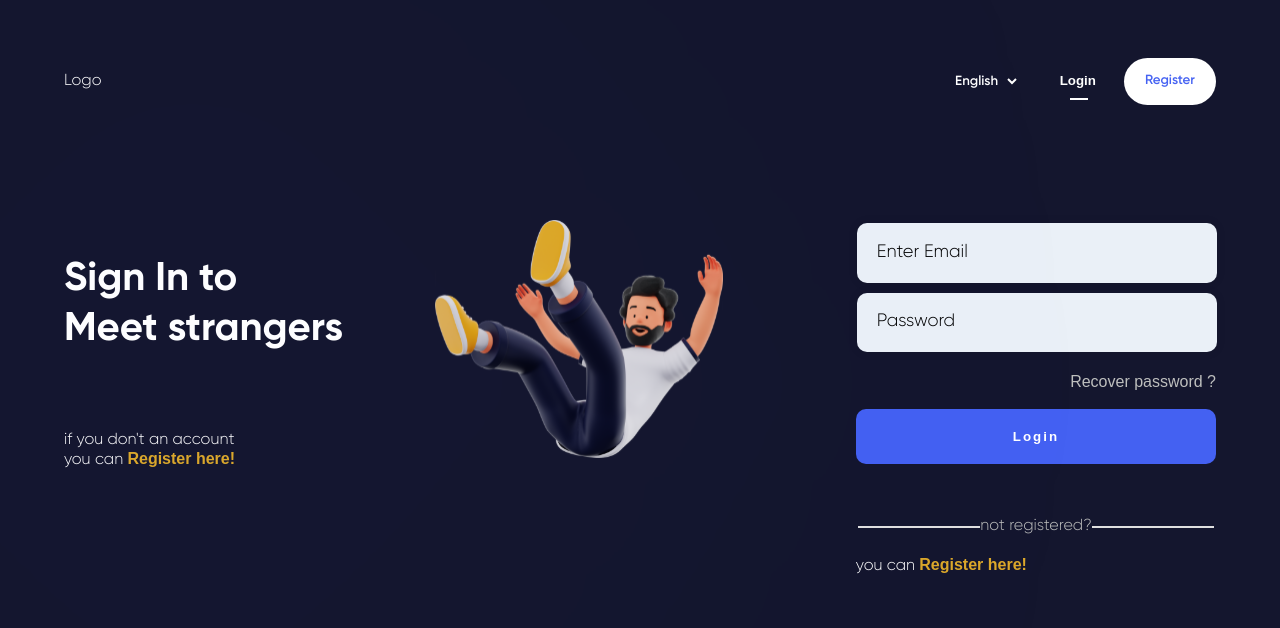
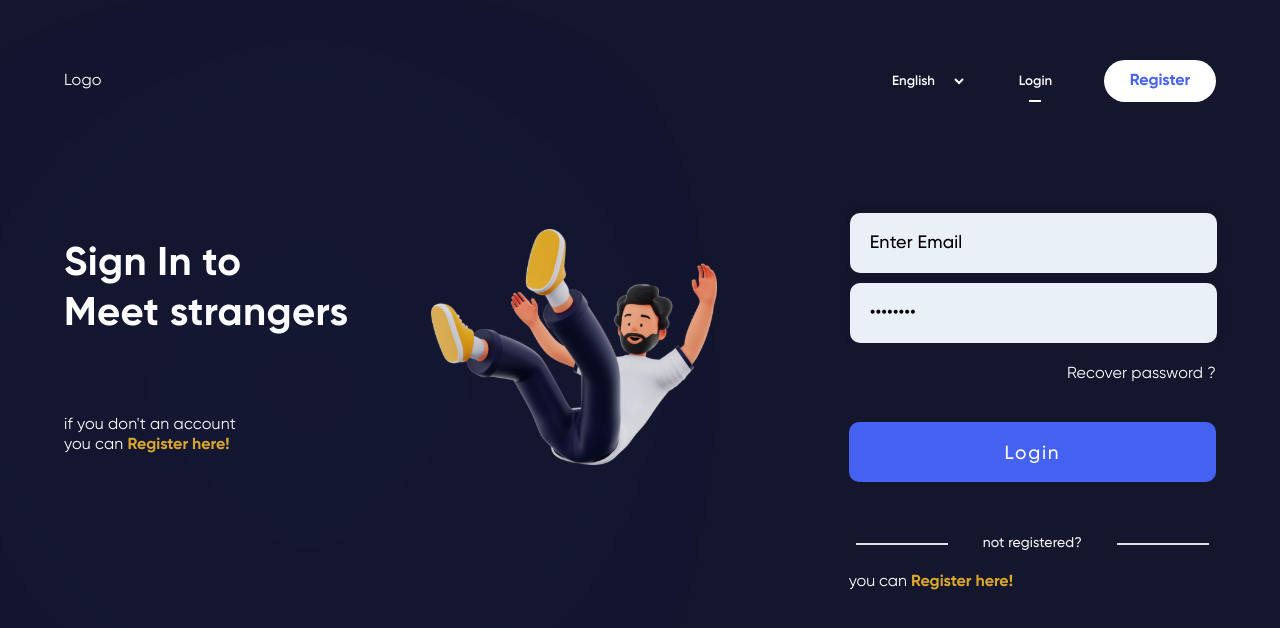
Before and after one commit to ahmadaurwahaj/avgo-client, a React (Create React App) app: page /login in a window 1280 px wide. Shown: the top 628 px of the page. Built offline with nearby package versions, Linux system fonts and the light colour scheme.

Commit message:
Dark Login Update

```diff
--- a/src/Pages/Components/Page/Login/index.js
+++ b/src/Pages/Components/Page/Login/index.js
@@ -54,7 +54,7 @@ function Login() {
 
             <p >
               <span>{`you can `}</span>
-              <button className={style.register_here}> <b>Register here!</b>
+              <button className={style.register_here}> Register here!
               </button>
             </p>
           </div>
@@ -77,14 +77,14 @@ function Login() {
             </div>
 
             <div>
-              <input className={style.password} type="password" placeholder="Password" />
+              <input className={style.password} type="password" placeholder="••••••••" />
             </div>
             <div>
             <p className={style.rec_pass}>Recover password ?</p>
           </div>
 
           <div>
-            <button className={style.loginBtn}><b>Login</b></button>
+            <button className={style.loginBtn}>Login</button>
           </div>
 
           <div
@@ -93,7 +93,7 @@ function Login() {
           <div className={style.regs_here}>
             <p >
               <span>{`you can `}</span>
-              <button className={style.register_Here2}> <b>Register here!</b>
+              <button className={style.register_Here2}>Register here!
               </button>
             </p>
 
--- a/src/Pages/Components/Page/Login/login.module.css
+++ b/src/Pages/Components/Page/Login/login.module.css
@@ -9,15 +9,12 @@
         justify-content: center;
         width: 100%;
         min-height: 100vh;
-        font-family: 'Gilroy', sans-serif;
-        font-weight: 300;
-        font-style: normal;
+        font-family: 'Gilroy';
         background-color: #14162E;
     }
     .innerMain{
         width: 90%;
         background-color: #14162E;
-
     }
 
     .mainNav{
@@ -28,7 +25,6 @@
         justify-content: space-between;
         align-items: center;
 
-
     }
     .leftBar{
         display: flex;
@@ -36,7 +32,6 @@
         align-items: center;
         width: 20%;
         height: 42px;
-
     }
     .rightBar{
         display: flex;
@@ -51,7 +46,6 @@
         display: flex;
         width: 100%;
         background-color: #14162E;
-
     }
 
     .istItem{
@@ -74,10 +68,10 @@
 
     .thrItem{
 display: flex;
-width: 34%;
+width: 35%;
 flex-direction: column;
 margin-left: 8px;
-margin-top: 120px;
+margin-top: 110px;
 justify-content: center;
 background-color: #14162E;
 align-items: center;
@@ -106,83 +100,83 @@ align-items: center;
     .logo{
 
 color: white;
+letter-spacing: 0.01em;
     }
 
     .log{
-        width: 10%;
-        height: 42px;
 
-        display: flex;
-        justify-content: center;
     }
     .lng{
-        width: 10%;
-        height: 42px;
-        display: flex;
-        justify-content: center;
 
     }
 
 .login2{
-    background-color:#14162E;
+    background-color: #14162E;
     border: none;
-    color: #4562f2;
     font-weight: 600;
     color: white;
     cursor: pointer;
+    font-family: 'Gilroy';
+    width: 49px;
+    height: 16px;
+    margin-right: 44px;
 }
 .login2::after{
-    content:" ";
+    content: " ";
 display: block;
 height: 2px;
-    width: 50%;
+width: 25%;
 background-color: white;
 position: relative;
 top: 10px;
 cursor: pointer;
-    margin-left: 10px;
+margin-left: 18px;
 
 }
 
 .Language{
-    background-color:#14162E;
+background-color: #14162E;
 border: none;
-    font-family: 'Gilroy', sans-serif;
+font-family: 'Gilroy';
 font-weight: 600;
 color: white;
-
 cursor: pointer;
+width: 79px;
+height: 16px;
+display: flex;
+margin-right: 44px;
 
 }
 .reg{
-    width: 10%;
-    height: 47px;
-    background-color: white;
-    display: flex;
-    border-radius: 12px;
-    padding: 8px 18px;
+
+}
+
+.register{
+
+background-color: #ffffff;
+color: #4562f2;
+border: none;
+cursor: pointer;
+font-weight: 600;
+font-family: 'Gilroy';
+border-radius: 21px;
+padding: 4px 10px;
 font-size: 16px;
 font-weight: 700;
 cursor: pointer;
 border-radius: 100px;
-    justify-content: center;
-}
+width: 112px;
+height: 42px
 
-.register{
-    background-color:#ffffff;
-    color: #4562f2 ;
-    border: none;
-    cursor: pointer;
-    font-weight: 600;
-    font-family: 'Gilroy', sans-serif;
 }
 .meetStrangers{
     width: 100%;
-    margin-top: 45px;
     display: flex;
     justify-content: flex-start;
     font-size: 40px;
+    letter-spacing: 0.01em;
     color: white;
+    font-family: 'Gilroy';
 
 
 }
@@ -192,19 +186,20 @@ cursor: pointer;
     justify-content:flex-end;
     width: 100%;
     margin-top: 77px;
+    font-family: 'Gilroy';
+    letter-spacing: 0.01em;
     color: white;
 }
 
 .bckColor{
-    display: flex;
-    width: 20%;
-    height: 8vh;
+    width: 80px;
+    height: 80px;
     background: #4461F2;
-    filter: blur(358.5px);
-    border-radius: 50px;
+    filter: blur(158.5px);
+    border-radius: 317px;
      position: absolute;
-     top:350px
-
+     top:350px;
+     left:268px;
 }
 
 
@@ -220,25 +215,26 @@ cursor: pointer;
     display: flex;
     justify-content:space-evenly;
     flex-direction:row-reverse;
-
     }
 
 .enterEmail{
     width: 100%;
+    /* width: 400px; */
+    height: 60px;
     border-style: none;
     margin-top: 1px;
     margin-left: 1px;
     display: flex;
     justify-content: flex-end;
     padding: 20px;
+    letter-spacing: 0.01em;
     border-radius: 10px;
     font-size: 18px;
     font-weight: 500px;
     text-decoration: #4F555A;
     background-color: #eaf0f7;
   font-size: large;
-  font-weight:600;
-  font-family: 'Gilroy', sans-serif;
+  font-family: 'Gilroy-Light', sans-serif;
   box-shadow: 0 0 10px rgba(0, 0, 0, 0.1);
     font-size: medium;
 
@@ -247,21 +243,22 @@ cursor: pointer;
 ::placeholder{
 
     color: black;
-    font-weight: 300;
+    font-weight: 500;
     font-size: 18px;
-  font-family: 'Gilroy', sans-serif;
+    font-family: 'Gilroy';
 
     }
 
 .password{
     width: 100%;
+    /* width: 400px; */
+    height: 60px;
     margin-bottom: 1px;
     margin-left: 1px;
     margin-top: 10px;
     border-style: none;
     background-color: #eaf0f7;
-    font-family: 'Gilroy', sans-serif;
-    font-weight:300;
+    font-family: 'Gilroy-Light', sans-serif;
     box-shadow: 0 0 10px rgba(0, 0, 0, 0.1);
     border-radius: 10px;
     padding: 20px;
@@ -270,30 +267,37 @@ cursor: pointer;
 }
 
 .rec_pass{
+
  width: 100%;
-    color: #bebfbe;
-    font-family: sans-serif;
+color: #fff;
+font-family: 'Gilroy';
 display: flex;
 justify-content: flex-end;
-    margin-top: 20px;
 background-color: #14162E;
+letter-spacing: 0.01em;
 border: none;
 cursor: pointer;
+height: 60px;
+align-items: center;
 }
 .loginBtn{
     width: 100%;
+    /* width: 400px; */
     padding: 20px;
+    height: 60px;
     border-radius: 10px;
     background-color: var(--color-mediumslateblue);
     background-color: #4461f2;
     color: rgb(255, 255, 255);
-    font-family: 'Gilroy-Bold', sans-serif;
-    letter-spacing: 2px;
-    font-style: normal;
+    font-family: 'Gilroy';
+    letter-spacing: 0.09em;
+    font-style:bold;
+    font-weight: 500;
+    /* font-weight: 700; */
+    font-size: 19px;
     cursor: pointer;
     margin-top: 18px;
     border-style: none;
-    border-color: #bebfbe;
 
 }
 .notRegistered{
@@ -304,27 +308,33 @@ cursor: pointer;
     text-align: center;
     justify-content: center;
     margin-top: 53px;
-    color: #bebfbe;
+    letter-spacing: 0.01em;
+    color: #F6F6F6;
+    font-family: 'Gilroy';
+    font-size: 14px;
+    font-weight: 500;
 
 }
 
 .notRegistered::before{
-    content:" ";
-    display: block;
+
+    content: " ";
     height: 2px;
-    width: 34%;
-    top: 50%;
-    left: 0;
+    width: 25%;
     background: #DFDFDF;
+    position: relative;
+    right: 35px;
 }
 .notRegistered::after{
-    content:" ";
+
+    content: " ";
 height: 2px;
-    width: 34%;
+width: 25%;
 background: #DFDFDF;
-    display: block;
-    top: 50%;
-    right: 0;
+
+position: relative;
+left: 35px;
+
 }
 
 .regs_here{
@@ -351,14 +361,15 @@ cursor: pointer;
     background: none;
     font-weight: bold;
     cursor: pointer;
+    font-family: 'Gilroy';
 }
 .register_Here2{
     font-size: medium;
     border: none;
-    color: #4461f2;
     background: none;
     font-weight: bold;
     margin-top: 20px;
     color: #DCA82A;
+    font-family: 'Gilroy';
     cursor: pointer;
 }
```
Lines whose indentation alone changed are shown as unchanged.
